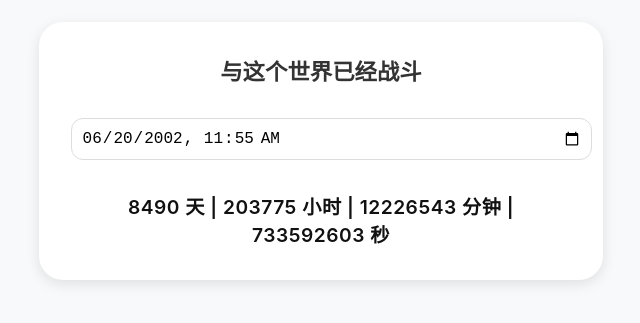
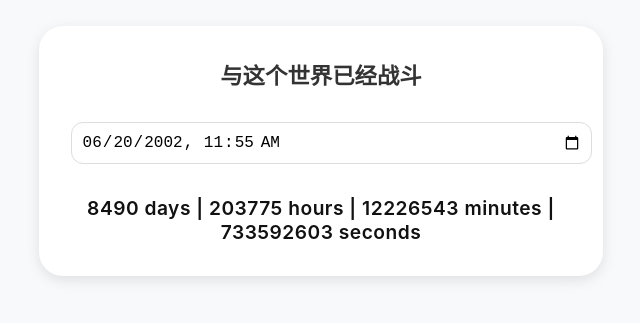
Before and after one commit to ZhangChule/zhangchule.github.io, a plain HTML site: page index.html in a window 1280 px wide. Shown: the part 249-572 px from the top of the page, without its empty margins (319-959 px from the left). Drawn offline with Linux system fonts and the light colour scheme.

Commit message:
Update index.html

```diff
--- a/index.html
+++ b/index.html
@@ -69,7 +69,7 @@
       const seconds = Math.floor(diff / 1000);
 
       document.getElementById("timer").innerHTML =
-        `${days} 天 | ${hours} 小时 | ${minutes} 分钟 | ${seconds} 秒`;
+        `${days} days | ${hours} hours | ${minutes} minutes | ${seconds} seconds`;
     }
 
     document.getElementById("birthInput").addEventListener("change", (e) => {
```
